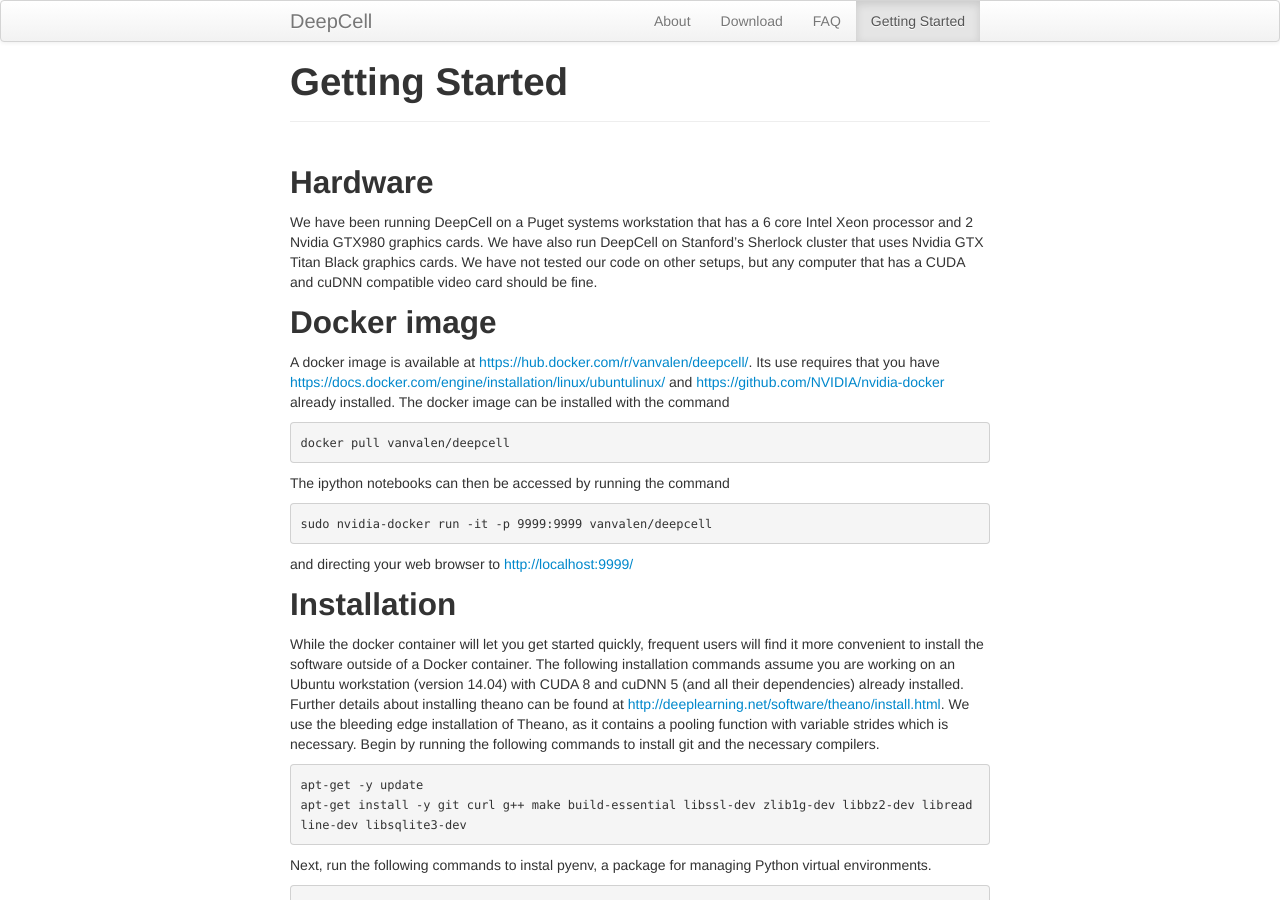
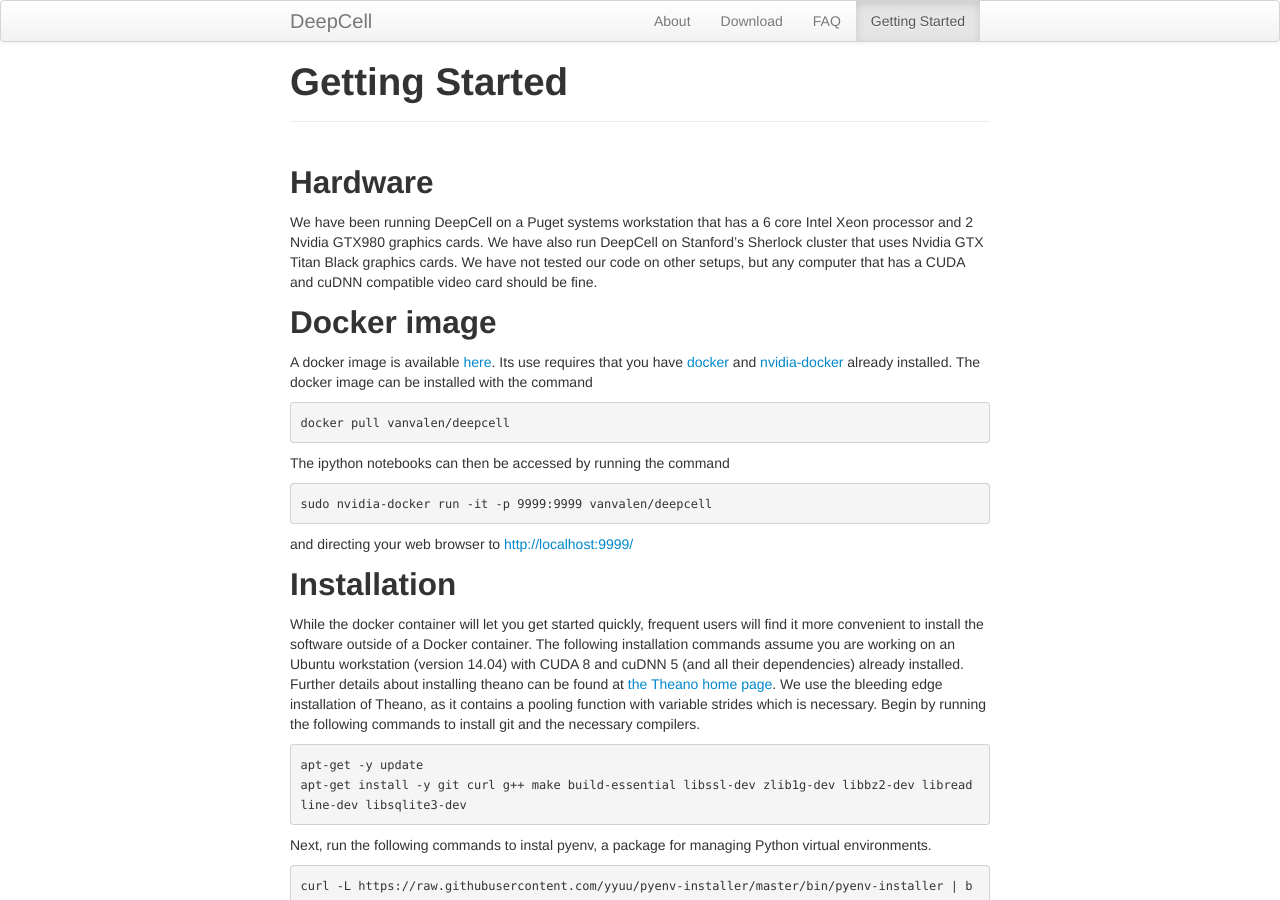
Before and after one commit to CovertLab/DeepCell, a Jekyll site: the page built from _pages/03-started.md, in a window 1280 px wide and 900 px high. Built offline with Jekyll 4.4.1, drawn with Linux system fonts in a browser that asks for light colours.

````diff
--- a/_pages/03-started.md
+++ b/_pages/03-started.md
@@ -10,7 +10,7 @@
 We have been running DeepCell on a Puget systems workstation that has a 6 core Intel Xeon processor and 2 Nvidia GTX980 graphics cards. We have also run DeepCell on Stanford's Sherlock cluster that uses Nvidia GTX Titan Black graphics cards. We have not tested our code on other setups, but any computer that has a CUDA and cuDNN compatible video card should be fine.
 
 ## Docker image
-A docker image is available at [https://hub.docker.com/r/vanvalen/deepcell/](https://hub.docker.com/r/vanvalen/deepcell/). Its use requires that you have [https://docs.docker.com/engine/installation/linux/ubuntulinux/](docker) and [https://github.com/NVIDIA/nvidia-docker](nvidia-docker) already installed. The docker image can be installed with the command
+A docker image is available [here](https://hub.docker.com/r/vanvalen/deepcell/). Its use requires that you have [docker](https://docs.docker.com/engine/installation/linux/ubuntulinux/) and [nvidia-docker](https://github.com/NVIDIA/nvidia-docker) already installed. The docker image can be installed with the command
 
 ```bash
 docker pull vanvalen/deepcell
@@ -24,7 +24,7 @@
 and directing your web browser to [http://localhost:9999/](http://localhost:9999/)
 
 ## Installation
-While the docker container will let you get started quickly, frequent users will find it more convenient to install the software outside of a Docker container. The following installation commands assume you are working on an Ubuntu workstation (version 14.04) with CUDA 8 and cuDNN 5 (and all their dependencies) already installed. Further details about installing theano can be found at [http://deeplearning.net/software/theano/install.html](the Theano home page). We use the bleeding edge installation of Theano, as it contains a pooling function with variable strides which is necessary. Begin by running the following commands to install git and the necessary compilers.
+While the docker container will let you get started quickly, frequent users will find it more convenient to install the software outside of a Docker container. The following installation commands assume you are working on an Ubuntu workstation (version 14.04) with CUDA 8 and cuDNN 5 (and all their dependencies) already installed. Further details about installing theano can be found at [the Theano home page](http://deeplearning.net/software/theano/install.html). We use the bleeding edge installation of Theano, as it contains a pooling function with variable strides which is necessary. Begin by running the following commands to install git and the necessary compilers.
 
 ```bash
 apt-get -y update
````
Also changed, not shown: _pages/00-about.md (+2 -2 lines).
